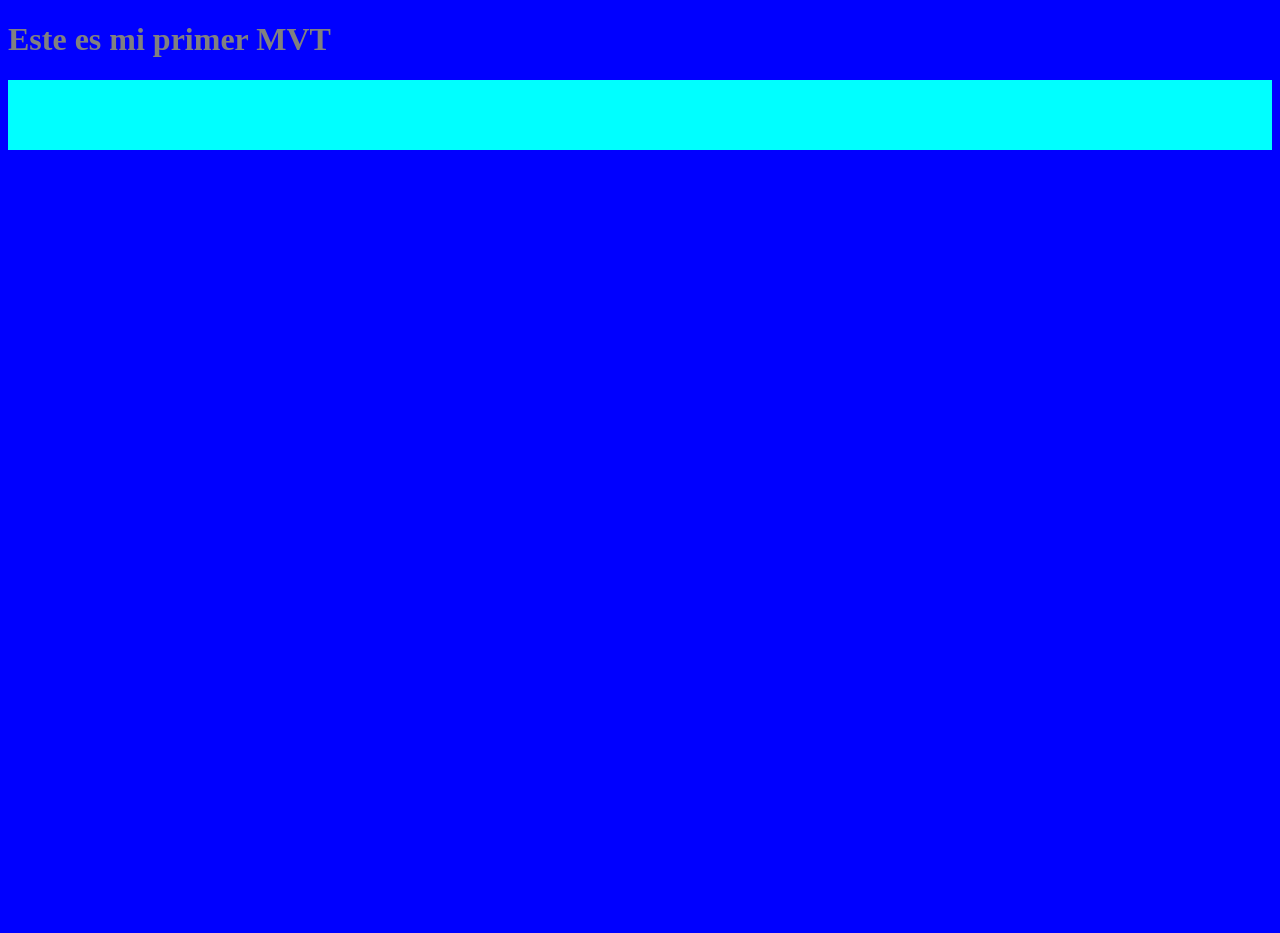
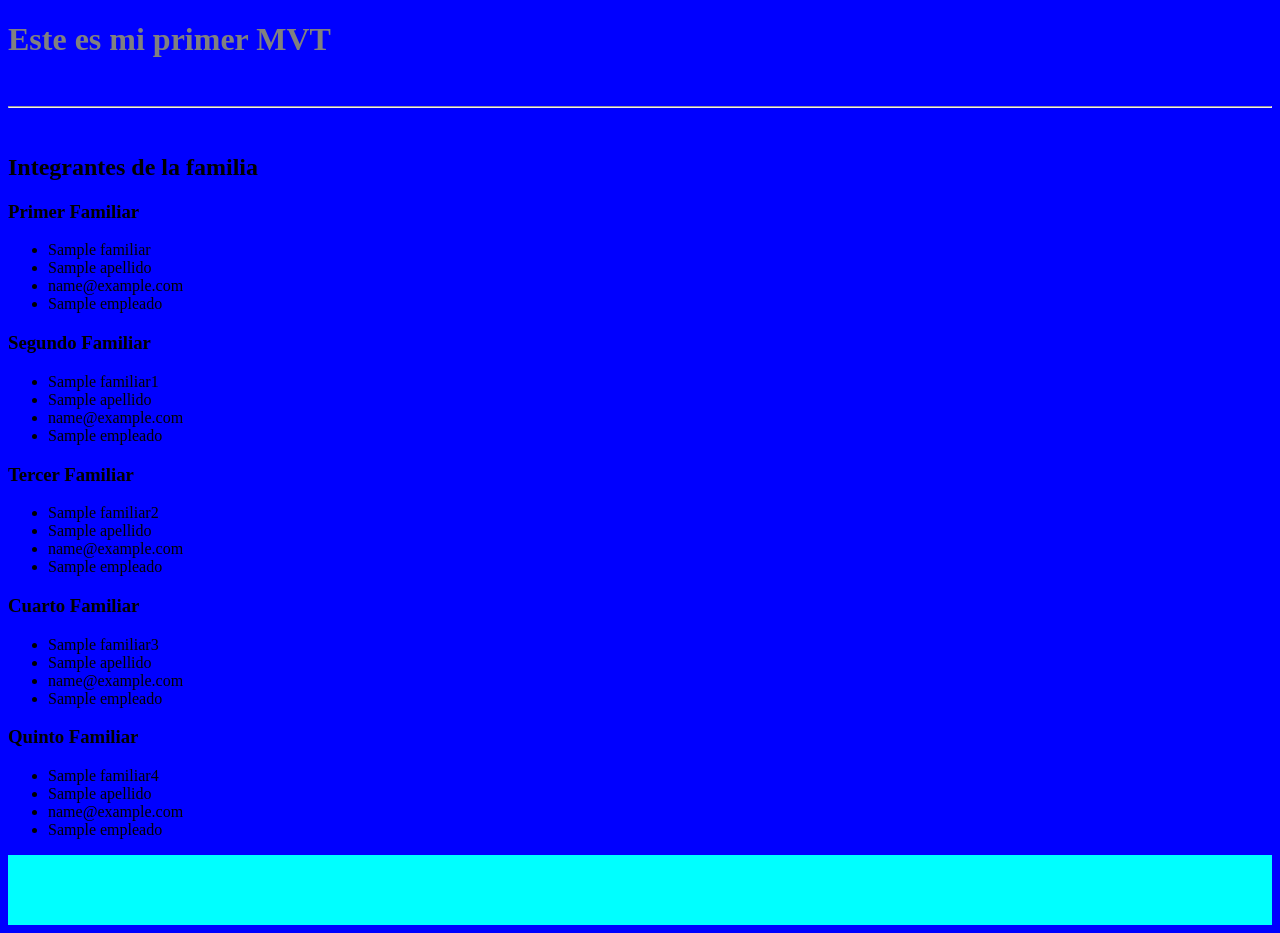
Before and after one commit to Bross88/Primer_MVT, a Python web app: template primerMVT/Templates/Template.html in a window 1280 px wide. Before the commit the page ends 150 px from the top, so only its background shows below. Run offline with Jinja, Linux system fonts and the light colour scheme; the template is opened without the code that fills it: most values are stand-ins (such as "Sample title", 1, 10 or a date in 2020).

Commit message:
agregado html

```diff
--- a/AppMVT/models.py
+++ b/AppMVT/models.py
@@ -1,7 +1,7 @@
 from django.db import models
 
 
-class familiar(models.Model):
+class familiar1(models.Model):                              # error??
     nombre = models.CharField(max_length=40)
     apellido = models.CharField(max_length=40)
     email = models.EmailField()
--- a/AppMVT/views.py
+++ b/AppMVT/views.py
@@ -1,5 +1,5 @@
 from django.shortcuts import render
-from AppMVT.models import familiar,familiar1,familiar2,familiar3,familiar4
+from AppMVT.models import familiar,familiar1,familiar2,familiar3,familiar4     #posible error al llamar appmvt
 from django.http import HttpResponse
 from datetime import datetime
 
--- a/primerMVT/Templates/Template.html
+++ b/primerMVT/Templates/Template.html
@@ -23,7 +23,46 @@
 
 
 <body>
-    <h1 style = "color: grey ;"> Este es mi primer MVT</h1>
+    <h1 size : "15" style = "color: grey ;"> Este es mi primer MVT</h1>
+    <br>
+    <hr>
+    <br>
+    <h2><b>Integrantes de la familia</b></h2>
+    <h3><b>Primer Familiar</b></h3>
+    <ul>
+      <li>{{familiar.nombre}}</li>
+      <li>{{familiar.apellido}}</li>
+      <li>{{familiar.email}}</li>
+      <li>{{familiar.empleado}}</li>
+    </ul>
+    <h3><b>Segundo Familiar</b></h3>
+    <ul>
+      <li>{{familiar1.nombre}}</li>
+      <li>{{familiar1.apellido}}</li>
+      <li>{{familiar1.email}}</li>
+      <li>{{familiar1.empleado}}</li>
+    </ul>
+    <h3><b>Tercer Familiar</b></h3>
+    <ul>
+      <li>{{familiar2.nombre}}</li>
+      <li>{{familiar2.apellido}}</li>
+      <li>{{familiar2.email}}</li>
+      <li>{{familiar2.empleado}}</li>
+    </ul>
+    <h3><b>Cuarto Familiar</b></h3>
+    <ul>
+      <li>{{familiar3.nombre}}</li>
+      <li>{{familiar3.apellido}}</li>
+      <li>{{familiar3.email}}</li>
+      <li>{{familiar3.empleado}}</li>
+    </ul>
+    <h3><b>Quinto Familiar</b></h3>
+    <ul>
+      <li>{{familiar4.nombre}}</li>
+      <li>{{familiar4.apellido}}</li>
+      <li>{{familiar4.email}}</li>
+      <li>{{familiar4.empleado}}</li>
+    </ul>
     <div class="color-fondo">
 
 
--- a/primerMVT/urls.py
+++ b/primerMVT/urls.py
@@ -15,7 +15,7 @@ Including another URLconf
 """
 from django.contrib import admin
 from django.urls import path
-from AppMVT.views import familiar,familiar1,familiar2,familiar3,familiar4
+from AppMVT.views import familiar,familiar1,familiar2,familiar3,familiar4      #posible error(sera el from?)
 
 
 urlpatterns = [
```
